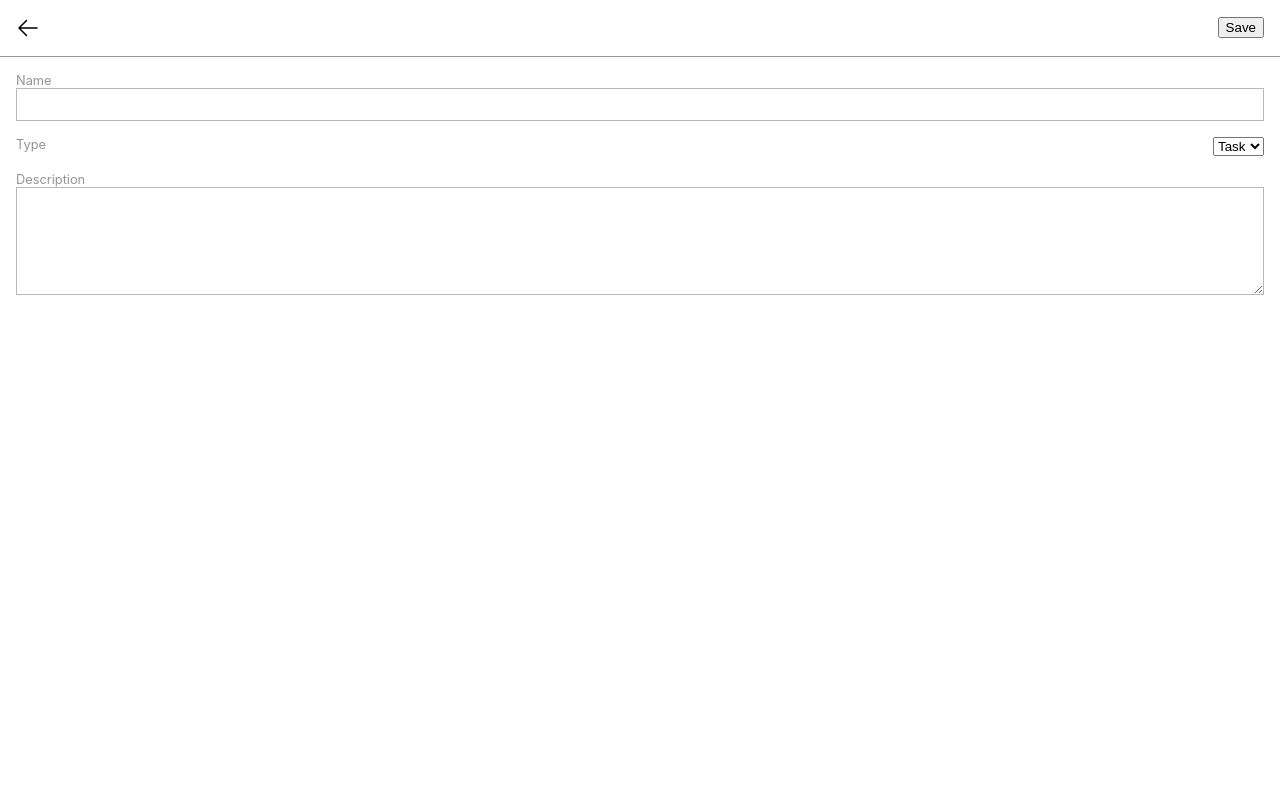
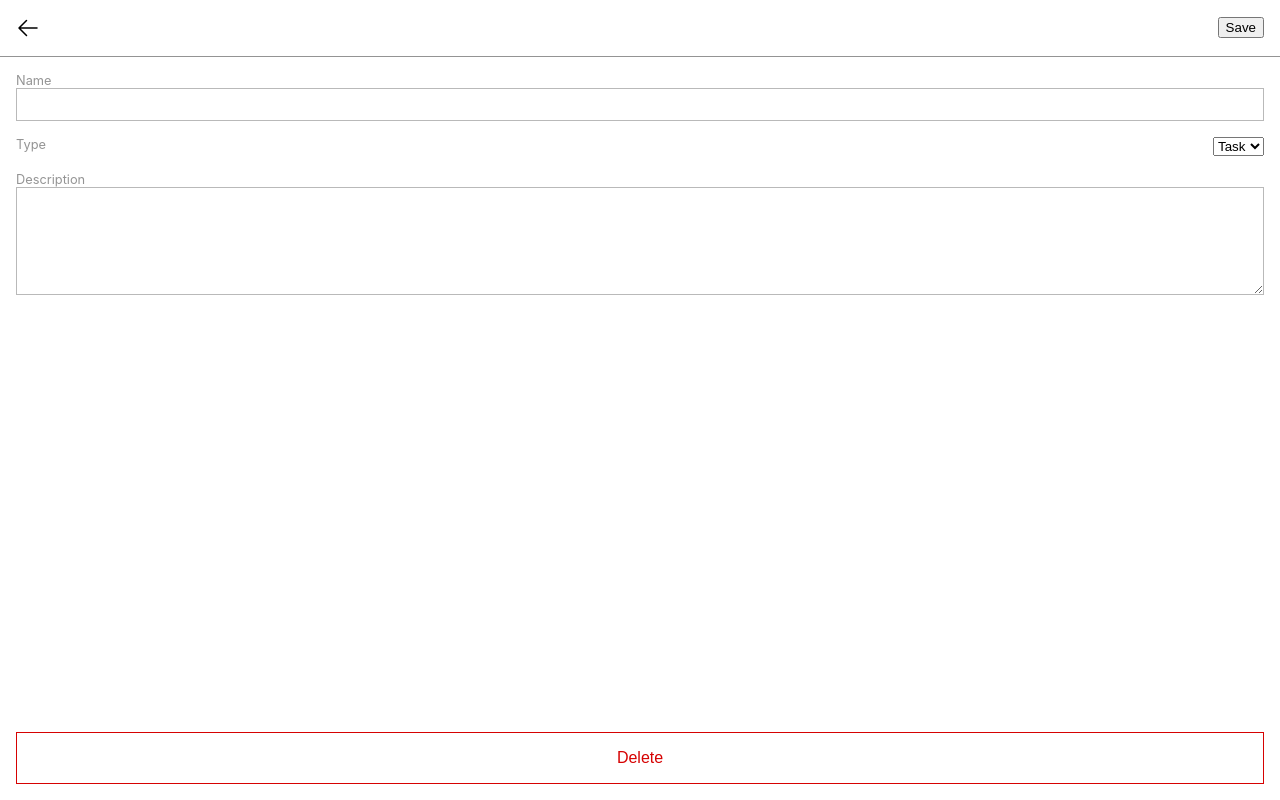
Before and after one commit to Printy-Studios/daily-planner, a React (Create React App) app: page /task-edit in a window 1280 px wide. Built offline with nearby package versions, Linux system fonts and the light colour scheme.

Commit message:
Fixed delete button not showing

```diff
--- a/src/pages/SettingsPage.tsx
+++ b/src/pages/SettingsPage.tsx
@@ -1,6 +1,6 @@
 //Core
 import { useContext, useEffect, useMemo } from 'react'
-import { Formik, Form, useFormikContext, FormikValues } from 'formik'
+import { Formik, Form, useFormikContext } from 'formik'
 
 //Types
 import { FontSize } from 'types/Settings'
@@ -14,7 +14,7 @@ import BackButton from 'components/buttons/BackButton'
 import SettingsContext from 'state/SettingsContext'
 
 //Props
-type Props = {}
+//type Props = {}
 
 function FormAutoSave() {
     const formik = useFormikContext()
@@ -33,7 +33,7 @@ type FormValues = {
 /**
  * Settings page. This is the top level page for the settings
  */
-export default function SettingsPage( {}: Props) {
+export default function SettingsPage() {
 
     const { settings, updateSettings } = useContext(SettingsContext)
 
--- a/src/pages/TaskEditPage.tsx
+++ b/src/pages/TaskEditPage.tsx
@@ -52,7 +52,7 @@ export default function TaskEditPage() {
     }, [])
 
     const handleSubmit = (values: FormValues) => {
-        console.log(state)
+        //console.log(state)
         if (state && state.id !== undefined && state.id !== null) {
             console.log('updating task')
             updateTask({
@@ -121,7 +121,7 @@ export default function TaskEditPage() {
                     />
                 </Form>
             </Formik>
-            {state?.id ?
+            {state?.id !== null ?
                 <DeleteButton
                     className='mt-auto'
                     onClick={handleDeleteButtonClick}
```
Also changed, not shown: package.json (+8 -0 lines).
